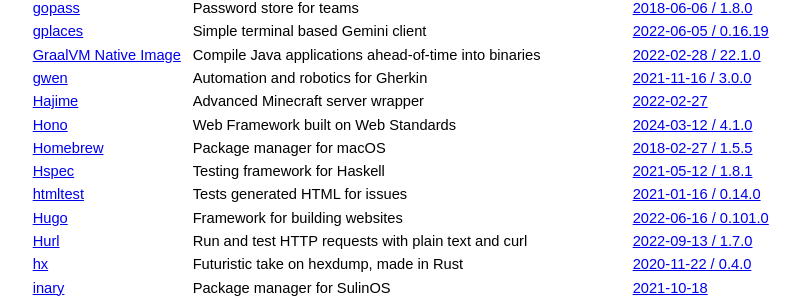
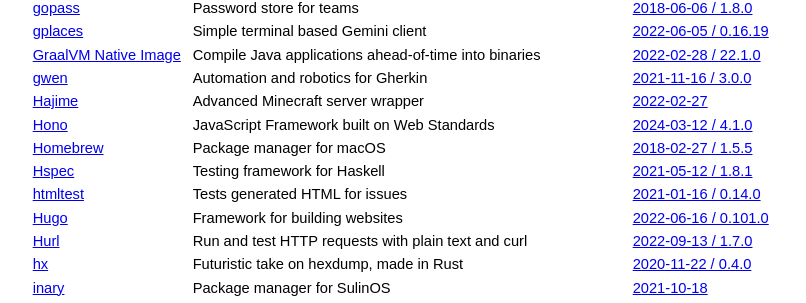
Before and after one commit to jcs/no_color, a Jekyll site: the page built from index.md, in a window 1280 px wide and 900 px high, scrolled down 3797 px. Shown: the part 143-446 px from the top of the window, without its empty margins (211-1017 px from the left). Built offline with Jekyll 4.4.1, drawn with Linux system fonts in a browser that asks for light colours; our own code applies the rules of GitHub Pages for plain Markdown files.

Commit message:
Update index.md

```diff
--- a/index.md
+++ b/index.md
@@ -206,7 +206,7 @@ color by default via `NO_COLOR`.
 | [GraalVM Native Image](https://www.graalvm.org/native-image/) | Compile Java applications ahead-of-time into binaries | [2022-02-28 / 22.1.0](https://github.com/oracle/graal/commit/20f912e13cd97c3c3b527522b194a61eac71a93b) |
 | [gwen](https://github.com/gwen-interpreter/gwen) | Automation and robotics for Gherkin | [2021-11-16 / 3.0.0](https://github.com/gwen-interpreter/gwen/releases/tag/v3.0.0) |
 | [Hajime](https://github.com/Slackadays/Hajime) | Advanced Minecraft server wrapper | [2022-02-27](https://github.com/Slackadays/Hajime/commit/7ff89c1d29d901ab0dc47474ee85619fbfbbd226) |
-| [Hono](https://github.com/honojs/hono) | Web Framework built on Web Standards | [2024-03-12 / 4.1.0](https://github.com/honojs/hono/releases/tag/v4.1.0) |
+| [Hono](https://github.com/honojs/hono) | JavaScript Framework built on Web Standards | [2024-03-12 / 4.1.0](https://github.com/honojs/hono/releases/tag/v4.1.0) |
 | [Homebrew](https://brew.sh/) | Package manager for macOS | [2018-02-27 / 1.5.5](https://github.com/Homebrew/brew/releases/tag/1.5.5) |
 | [Hspec](https://hspec.github.io/) | Testing framework for Haskell | [2021-05-12 / 1.8.1](https://github.com/hspec/hspec/blob/main/CHANGES.markdown#changes-in-281) |
 | [htmltest](https://github.com/wjdp/htmltest) | Tests generated HTML for issues | [2021-01-16 / 0.14.0](https://github.com/wjdp/htmltest/releases/tag/v0.14.0) |
```
